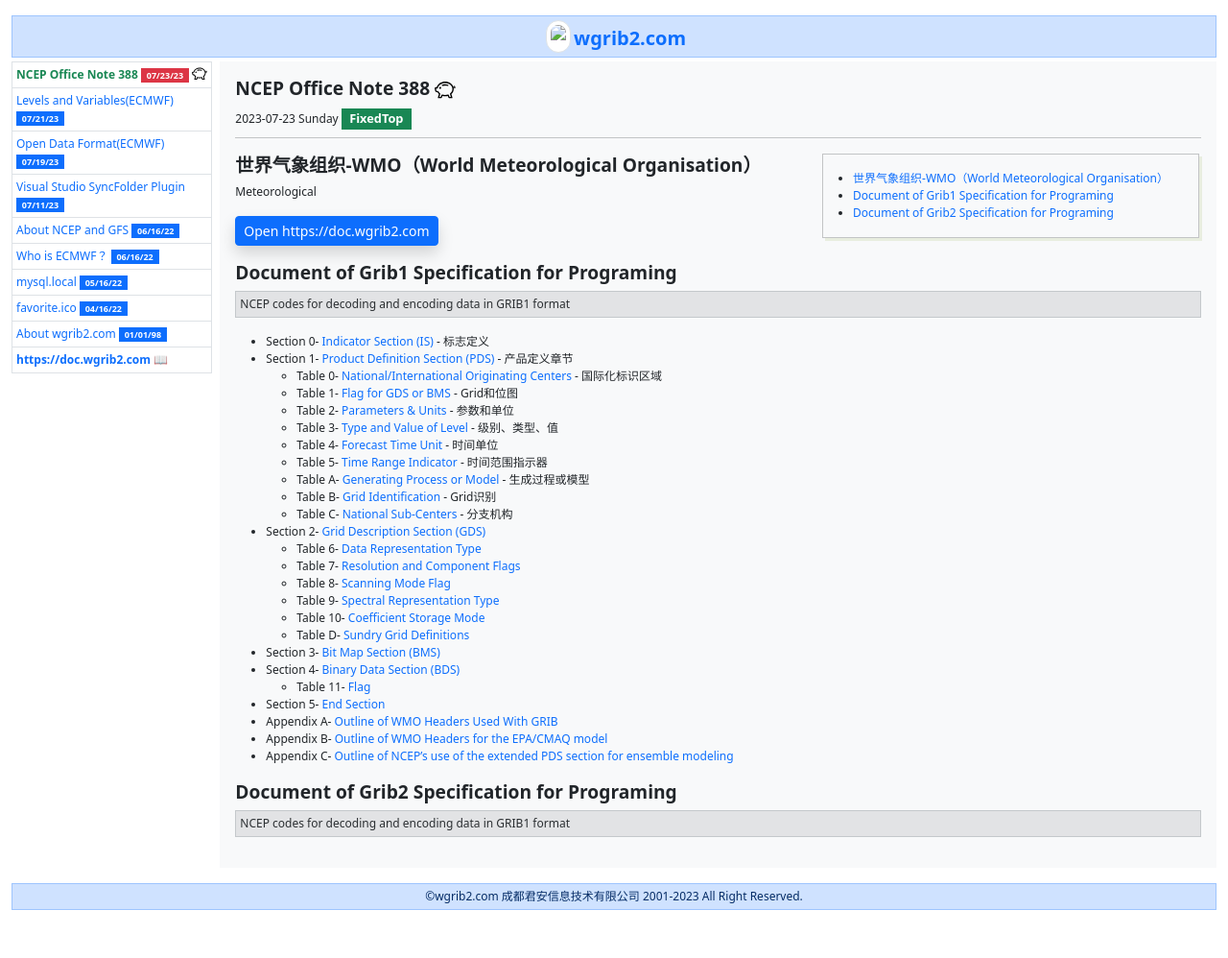
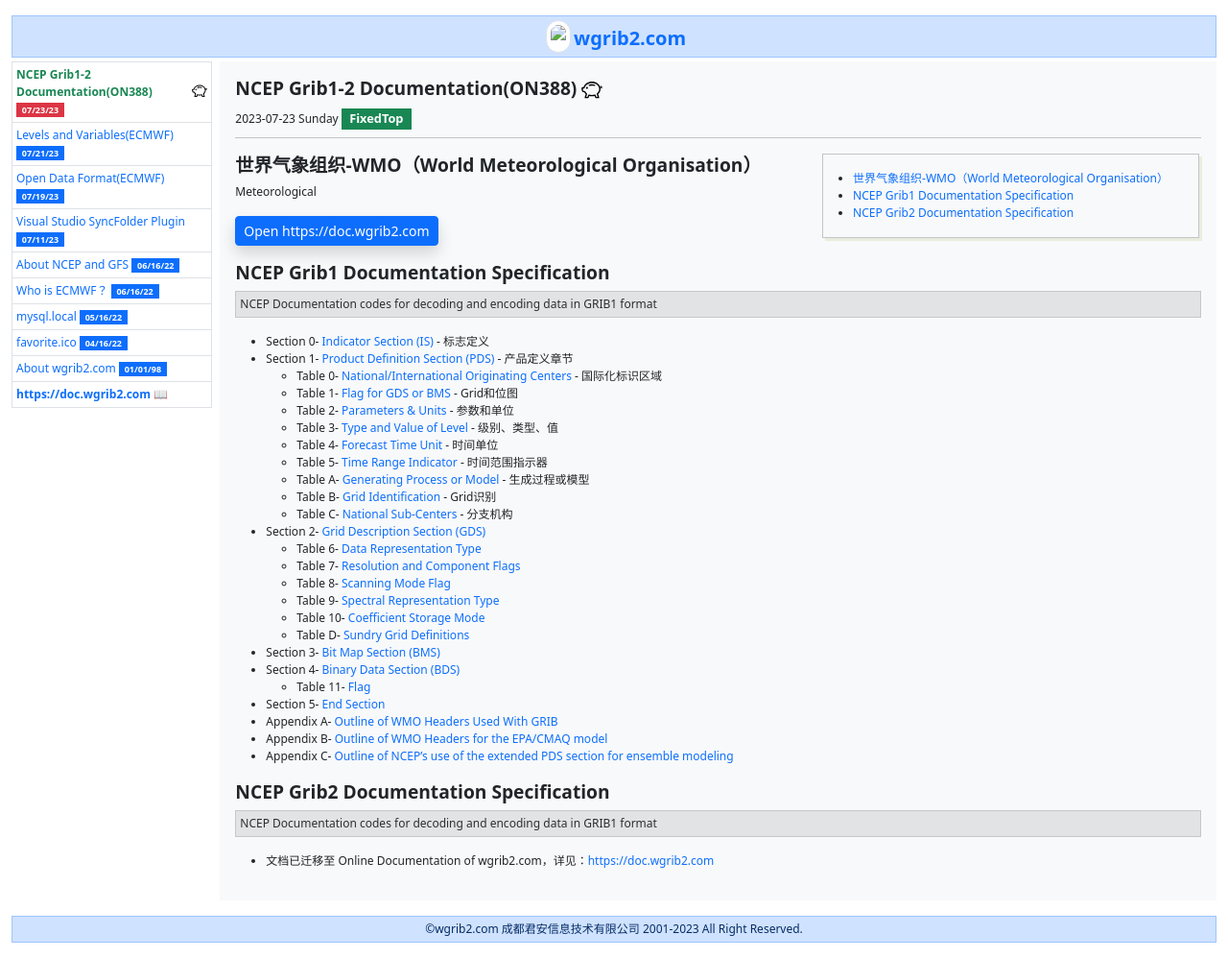
Before and after one commit to helloyuzz/wgrib2.com, a Jekyll site: the page built from _posts/2023-07-23-NCEP Office Note 388.md, in a window 1280 px wide. Shown: the whole page at 96% size. Built offline with Jekyll 4.4.1, drawn with Linux system fonts in a browser that asks for light colours; before the commit the page ends 964 px from its top, so only the background shows below that.

Commit message:
Update 2023-07-23-NCEP Office Note 388.md

```diff
--- a/_posts/2023-07-23-NCEP Office Note 388.md
+++ b/_posts/2023-07-23-NCEP Office Note 388.md
@@ -1,13 +1,13 @@
 ---
-title: NCEP Office Note 388
+title: NCEP Grib1-2 Documentation(ON388)
 layout: post
 fixtop: true
 ---
 <!-- TOC -->
 
 - [世界气象组织-WMO（World Meteorological Organisation）](#%E4%B8%96%E7%95%8C%E6%B0%94%E8%B1%A1%E7%BB%84%E7%BB%87-wmoworld-meteorological-organisation)
-- [Document of Grib1 Specification for Programing](#document-of-grib1-specification-for-programing)
-- [Document of Grib2 Specification for Programing](#document-of-grib2-specification-for-programing)
+- [NCEP Grib1 Documentation Specification](#ncep-grib1-documentation-specification)
+- [NCEP Grib2 Documentation Specification](#ncep-grib2-documentation-specification)
 
 <!-- /TOC -->
 ### 世界气象组织-WMO（World Meteorological Organisation）
@@ -15,9 +15,9 @@
 
 <a class="btn btn-sm btn-primary shadow" href="https://doc.wgrib2.com" target="_blank">Open https://doc.wgrib2.com</a>
 
-### Document of Grib1 Specification for Programing
+### NCEP Grib1 Documentation Specification
 <div class="alert alert-secondary p-1 rounded-0" role="alert">
-    NCEP codes for decoding and encoding data in GRIB1 format
+    NCEP Documentation codes for decoding and encoding data in GRIB1 format
 </div>
 - Section 0- [Indicator Section (IS)](https://www.nco.ncep.noaa.gov/pmb/docs/on388/section0.html){:target="_blank"} - 标志定义
 - Section 1- [Product Definition Section (PDS)](https://www.nco.ncep.noaa.gov/pmb/docs/on388/section1.html){:target="_blank"} - 产品定义章节
@@ -47,8 +47,10 @@
 
 
 
-### Document of Grib2 Specification for Programing
+### NCEP Grib2 Documentation Specification
 
 <div class="alert alert-secondary p-1 rounded-0" role="alert">
-    NCEP codes for decoding and encoding data in GRIB1 format
+    NCEP Documentation codes for decoding and encoding data in GRIB1 format
 </div>
+
+- 文档已迁移至 Online Documentation of wgrib2.com，详见：[https://doc.wgrib2.com](https://doc.wgrib2.com){:target="_blank"}
```
